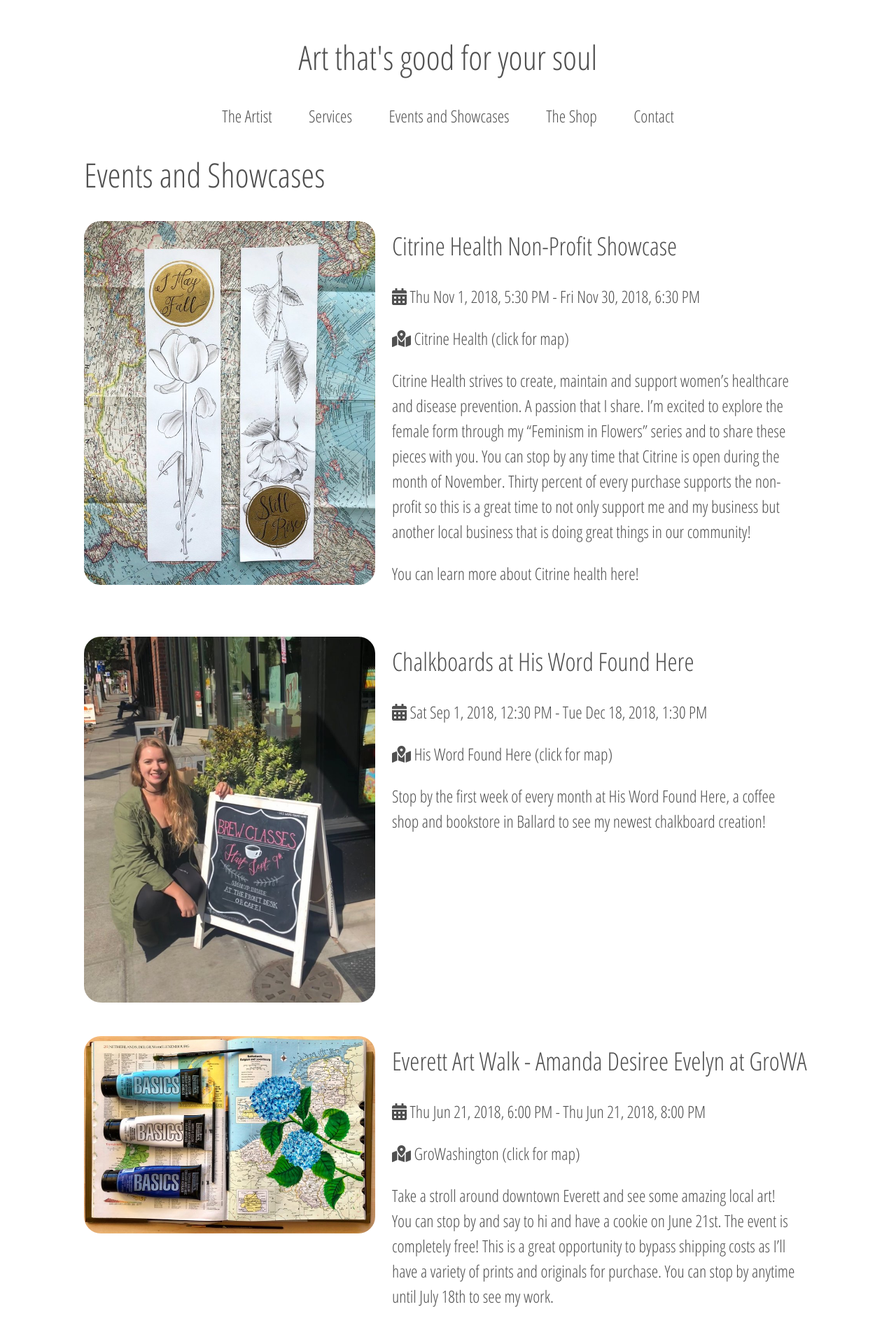
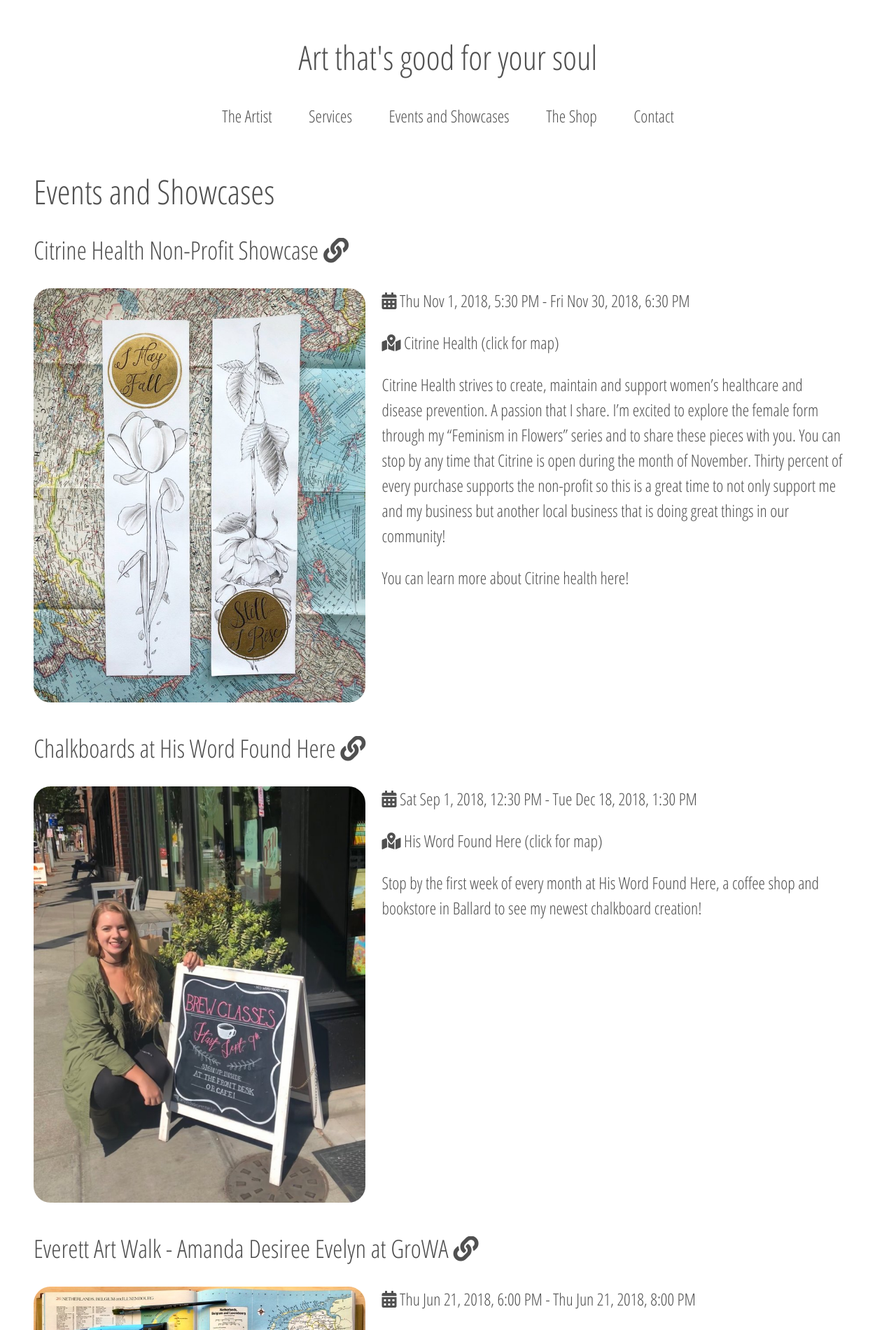
Before and after one commit to byamanda/byamanda.github.io, a Jekyll site: the page built from events.html, in a window 1280 px wide. Shown: the part 464-2365 px from the top of the page at 70% size. Built offline with Jekyll 4.4.1, drawn with Linux system fonts in a browser that asks for light colours; nearby versions of some CDN libraries.

Commit message:
Made content responsive

```diff
--- a/_includes/header.html
+++ b/_includes/header.html
@@ -1,5 +1,5 @@
 <header>
-  <img src="/assets/images/logo.png" alt="Logo"/>
+  <a href="/"><img src="/assets/images/logo.png" alt="Logo"/></a>
 
   <h1>Art that's good for your soul</h1>
 </header>
--- a/_layouts/event.html
+++ b/_layouts/event.html
@@ -2,7 +2,7 @@
 layout: default
 ---
 <div>
-  <a href="/events.html">Go back to events</a>
+  <i class="fa fa-caret-left"></i> <a href="/events.html">Go back to events</a>
 </div>
 
 <h1>{{page.title}}</h1>
--- a/_sass/main.scss
+++ b/_sass/main.scss
@@ -25,11 +25,13 @@
 }
 
 section {
-  margin: 2em 5em;
+  max-width: 1200px;
+  padding: 2em;
+  margin: 0 auto;
 }
 
 p {
-  margin: 1em;
+  margin: 0 1em 1em 1em;
 }
 
 // TODO
@@ -44,7 +46,7 @@
 
 h2 {
   font-size: 1.5em;
-  margin: 0.5em 0 1em 0;
+  margin: 0 0 1em 0;
 }
 
 h3 {
@@ -63,6 +65,7 @@
 
   img {
     width: 50%;
+    max-width: 800px;
   }
 
   h1 {
@@ -85,6 +88,49 @@
 
 #index {
   img {
+    width: 100%;
+  }
+}
+
+#services {
+  h1, h2 {
+    text-align: center;
+  }
+
+  img {
+    width: 100%;
+  }
+}
+
+#events {
+  h1, h2 {
+    text-align: center;
+  }
+
+  h3 {
+    padding-left: 1em;
+  }
+
+  ul {
+    li {
+      margin-bottom: 4em;
+      img {
+        width: 100%;
+      }
+    }
+  }
+}
+
+#event {
+  img {
+    width: 100%;
+  }
+}
+
+@media only screen and (min-width: 900px) {
+  #index {
+    overflow: auto;
+    img {
       width: 40%;
       float: right;
       margin: 0 1em;
@@ -94,6 +140,10 @@
   #services {
     overflow: auto;
 
+    h1, h2 {
+      text-align: left;
+    }
+
     img {
       width: 40%;
       float: left;
@@ -102,6 +152,10 @@
   }
 
   #events {
+    h1, h2 {
+      text-align: left;
+    }
+
     ul {
       li {
         overflow: auto;
@@ -129,6 +183,10 @@
       margin: 0 1em 0 0;
     }
   }
+}
+
+
+
 
 #contact {
   text-align: center;
--- a/events.html
+++ b/events.html
@@ -8,10 +8,10 @@
   {% assign events = site.events | sort: "start_date" | reverse %}
   {% for event in events %}
     <li>
+      <h2><a href="{{ event.url }}">{{ event.title }} <i class="fa fa-link"></i></a></h2>
       <img src="/assets/images/{{ event.image }}" alt=""/>
 
       <div class="content">
-        <h2><a href="{{ event.url }}">{{ event.title }}</a></h2>
         <h3><i class="fa fa-calendar-alt"></i> {{ event.start_date | date: "%a %b %-d, %Y, %-I:%M %p"}} - {{ event.end_date | date: "%a %b %-d, %Y, %-I:%M %p" }}</h3>
         <h3><i class="fa fa-map-marked-alt"></i> {{ event.location_name }}
           (<a href="https://maps.google.com?q={{event.address}}">click for map</a>)
--- a/services.html
+++ b/services.html
@@ -5,9 +5,10 @@
 
 <h1>{{ page.title }}</h1>
 
+<h2>Face Painting</h2>
+
 <img src="/assets/images/facepaint1.jpeg" alt="Girl with Unicorn Facepaint"/>
 
-<h2>Face Painting</h2>
 <p>
   I’d love to come and be a part of your next event! I fell in love with face painting while I
   was living in Orlando and working at Disney World. I have 3 years of experience in the
```
Lines whose indentation alone changed are shown as unchanged.
